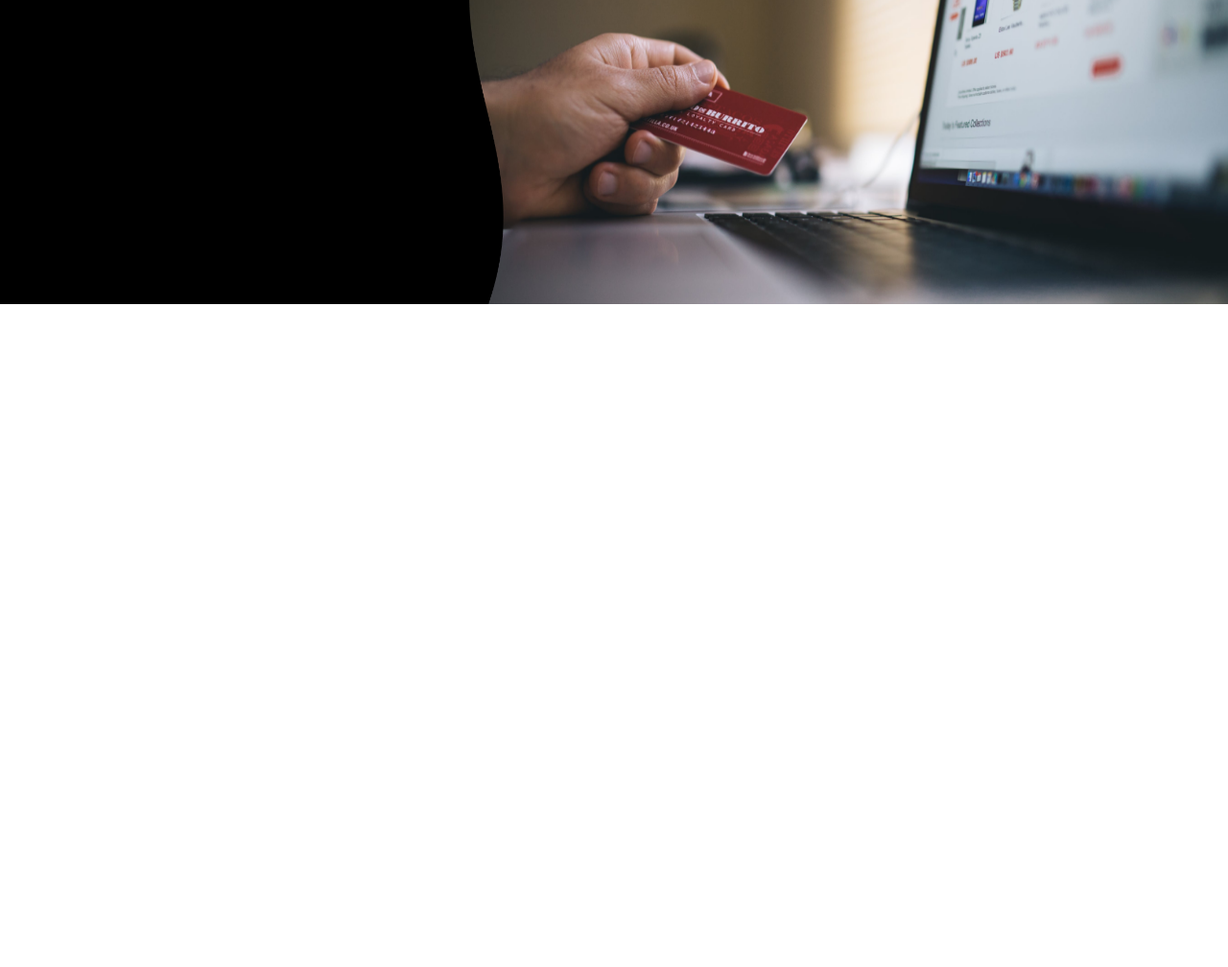
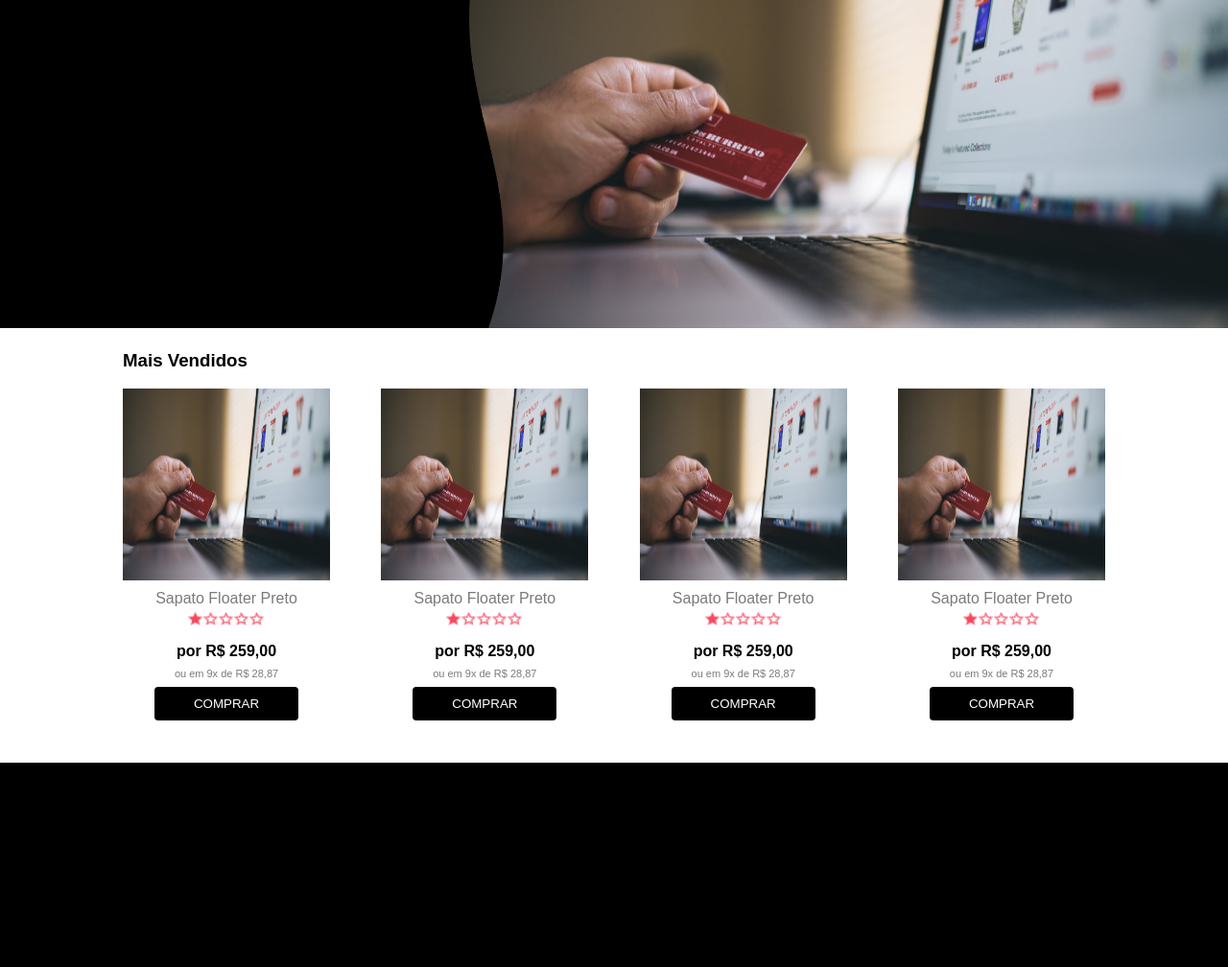
Before and after one commit to pcbsytem/corebiz-challenge, a website: page index.html in a window 1280 px wide. Shown: the part 184-1192 px from the top of the page at 96% size. Before the commit the page ends 800 px from the top, so only its background shows below. Drawn offline with Linux system fonts and the light colour scheme.

Commit message:
Changes in layout and improvements in style

```diff
--- a/index.html
+++ b/index.html
@@ -8,12 +8,11 @@
 </head>
 
 <body>
-  <header style="text-align: center;padding: 8px;margin-bottom: 16px;">
-    <div style="width: 80%;display: flex;align-items: center;justify-content: space-between;margin: 0 auto;">
-      <img src="./src/assets/image/logo-click-qi.png" alt="logo-click-qi" style="width: 181px;height: 38px;">
+  <header class="header">
+    <div class="container">
+      <img src="./src/assets/image/logo-click-qi.png" alt="logo-click-qi">
       <div class="search">
-        <input type="search" name="search" id="">
-        <!-- <img src="./src/assets/image/search.png" alt="buscar"> -->
+        <input type="search" name="search" placeholder="O que está procurando?">
       </div>
 
       <div>
@@ -21,36 +20,163 @@
         <span>Minha Conta</span>
       </div>
 
-      <div>
+      <div class="shopping">
         <img src="./src/assets/image/shopping-cart.png" alt="carrinho">
-        <span
-          style="width: 18px;height: 18px;background-color: #F8475F;color: #ffffff;border-radius: 50%;display: inline-block;">1
-        </span>
+        <span class="indicator">1</span>
       </div>
     </div>
   </header>
+
   <section class="banner">
-    <img class="wave" src="./src/assets/image/mask.png" alt="informacao" style="position: relative;z-index: 1;">
+    <img class="wave" src="./src/assets/image/mask.png" alt="informacao">
   </section>
+
+  <section class="prateleira">
+    <h3>Mais Vendidos</h3>
+    <div class="container">
+
+      <div class="item-shop">
+        <img class="image" src="./src/assets/image/payment.png" alt="produto">
+
+        <div class="product">
+          <p class="name">Sapato Floater Preto</p>
+
+          <div class="stars">
+            <img class="star" src="./src/assets/image/star-full.png" alt="estrela">
+            <img class="star" src="./src/assets/image/start-empty.png" alt="estrela">
+            <img class="star" src="./src/assets/image/start-empty.png" alt="estrela">
+            <img class="star" src="./src/assets/image/start-empty.png" alt="estrela">
+            <img class="star" src="./src/assets/image/start-empty.png" alt="estrela">
+          </div>
+        </div>
+
+        <h4 class="value">por R$ 259,00</h4>
+        <div class="parcelas">ou em 9x de R$ 28,87</div>
+
+        <button class="button">COMPRAR</button>
+      </div>
+
+      <div class="item-shop">
+        <img class="image" src="./src/assets/image/payment.png" alt="produto">
+
+        <div class="product">
+          <p class="name">Sapato Floater Preto</p>
+
+          <div class="stars">
+            <img class="star" src="./src/assets/image/star-full.png" alt="estrela">
+            <img class="star" src="./src/assets/image/start-empty.png" alt="estrela">
+            <img class="star" src="./src/assets/image/start-empty.png" alt="estrela">
+            <img class="star" src="./src/assets/image/start-empty.png" alt="estrela">
+            <img class="star" src="./src/assets/image/start-empty.png" alt="estrela">
+          </div>
+        </div>
+
+        <h4 class="value">por R$ 259,00</h4>
+        <div class="parcelas">ou em 9x de R$ 28,87</div>
+
+        <button class="button">COMPRAR</button>
+      </div>
+
+      <div class="item-shop">
+        <img class="image" src="./src/assets/image/payment.png" alt="produto">
+
+        <div class="product">
+          <p class="name">Sapato Floater Preto</p>
+
+          <div class="stars">
+            <img class="star" src="./src/assets/image/star-full.png" alt="estrela">
+            <img class="star" src="./src/assets/image/start-empty.png" alt="estrela">
+            <img class="star" src="./src/assets/image/start-empty.png" alt="estrela">
+            <img class="star" src="./src/assets/image/start-empty.png" alt="estrela">
+            <img class="star" src="./src/assets/image/start-empty.png" alt="estrela">
+          </div>
+        </div>
+
+        <h4 class="value">por R$ 259,00</h4>
+        <div class="parcelas">ou em 9x de R$ 28,87</div>
+
+        <button class="button">COMPRAR</button>
+      </div>
+
+      <div class="item-shop">
+        <img class="image" src="./src/assets/image/payment.png" alt="produto">
+
+        <div class="product">
+          <p class="name">Sapato Floater Preto</p>
+
+          <div class="stars">
+            <img class="star" src="./src/assets/image/star-full.png" alt="estrela">
+            <img class="star" src="./src/assets/image/start-empty.png" alt="estrela">
+            <img class="star" src="./src/assets/image/start-empty.png" alt="estrela">
+            <img class="star" src="./src/assets/image/start-empty.png" alt="estrela">
+            <img class="star" src="./src/assets/image/start-empty.png" alt="estrela">
+          </div>
+        </div>
+
+        <h4 class="value">por R$ 259,00</h4>
+        <div class="parcelas">ou em 9x de R$ 28,87</div>
+
+        <button class="button">COMPRAR</button>
+      </div>
+
+    </div>
+  </section>
+
+  <section style="height: 213px;bottom: 9px;background: #000000;">
+
+  </section>
+
 </body>
 <style>
   body {
     margin: 0;
+    font-family: Arial, Helvetica, sans-serif;
   }
 
-  .search {
+  .header {
+    height: 80px;
+    padding: 8px;
+    display: flex;
+    align-items: center;
+    justify-content: center;
+  }
+
+  .header .container {
+    width: 80%;
+    display: flex;
+    align-items: center;
+    justify-content: space-between;
+  }
+
+  .header .search {
     border-bottom: 1px solid #7A7A7A;
     width: 40%;
   }
 
-  .search input {
+  .header .search input {
     border: none;
     outline: none;
     background-image: url(./src/assets/image/search.png);
     background-repeat: no-repeat;
     background-position: right 18px;
     height: 38px;
-    width: 99%;
+    width: 99.5%;
+  }
+
+  .header .shopping {
+    display: flex;
+    align-items: center;
+  }
+
+  .header .shopping .indicator {
+    width: 18px;
+    height: 18px;
+    background-color: #F8475F;
+    color: #ffffff;
+    border-radius: 50%;
+    display: inline-block;
+    text-align: center;
+    margin: 0 4px;
   }
 
   .banner {
@@ -64,6 +190,79 @@
     width: 41%;
     height: 430px;
     object-fit: fill;
+    position: relative;
+    z-index: 1;
+  }
+
+  .prateleira {
+    height: 430px;
+    width: 80%;
+    margin: 0 auto;
+  }
+
+  .prateleira .container {
+    display: flex;
+    justify-content: space-between;
+  }
+
+  .prateleira .container .item-shop {
+    width: 216px;
+    padding: 0 0 18px;
+    text-align: center;
+    background-color: #ffffff;
+    transition: background-color ease 500ms;
+  }
+
+  .prateleira .container .item-shop:hover {
+    background-color: #E6E8EA;
+  }
+
+  .prateleira .container .item-shop .image {
+    width: 216px;
+    height: 200px;
+  }
+
+  .item-shop .button {
+    background-color: #000000;
+    padding: 10px 0;
+    color: #ffffff;
+    border: none;
+    width: 150px;
+    border-radius: 4px;
+    transition: background-color ease 500ms;
+  }
+
+  .item-shop .button:hover {
+    background-color: #00000098;
+  }
+
+  .item-shop .value {
+    margin: 8px 0;
+  }
+
+  .item-shop .parcelas {
+    font-size: 11px;
+    color: #7A7A7A;
+    margin-bottom: 8px;
+  }
+
+  .product {
+    margin: 6px 0 18px;
+  }
+
+  .product .name {
+    margin: 0 0 4px;
+    color: #7A7A7A;
+  }
+
+  .product .stars {
+    display: flex;
+    justify-content: center;
+  }
+
+  .product .stars .star {
+    width: 16px;
+    height: auto;
   }
 </style>
 
```
Also changed, not shown: src/assets/image/star-full.png (added), src/assets/image/start-empty.png (added).
